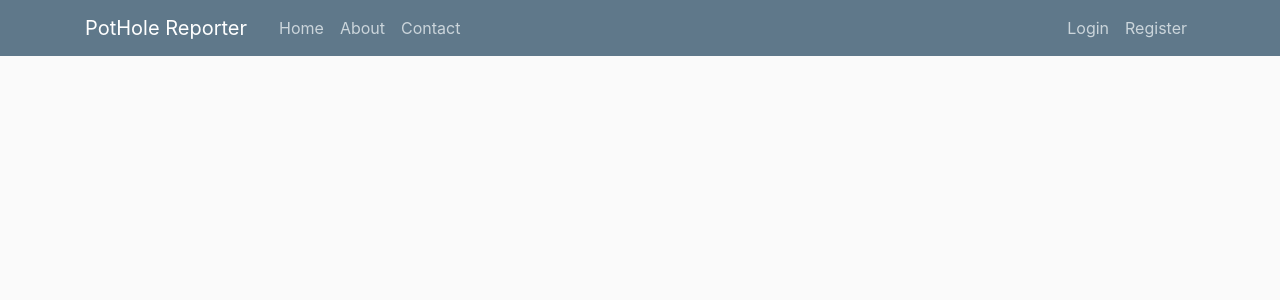
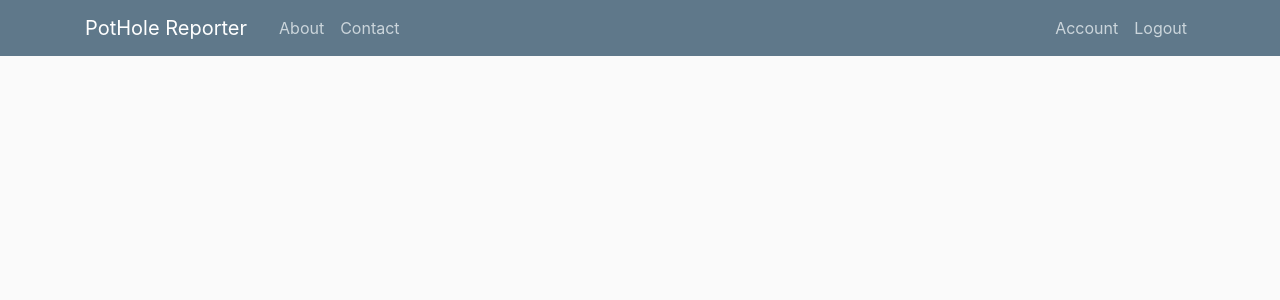
Before and after one commit to aryahaji/PotholeReporter, a Flask app: page / in a window 1280 px wide. Shown: the top 300 px of the page. Run offline with Flask 2, Linux system fonts and the light colour scheme; the visitor is signed in with stand-in values (Sample User, id 1); parts of the project's set-up code (start-up, migrations or seed data) failed here and were passed over; some libraries are stand-ins or nearby versions.

Commit message:
changed what links are shown in the navbar when logged in. Also got rid of extra home link in navbar. Added an account route that displays the Town name for now.

```diff
--- a/PotHoleReporter/routes.py
+++ b/PotHoleReporter/routes.py
@@ -47,3 +47,7 @@ def register():
         flash(f'Your account has been created!', 'success')
         return redirect(url_for('login'))
     return render_template('register.html', title='Register', form=form)
+
+@application.route('/account')
+def account():
+    return render_template('account.html', title='Account')
--- /dev/null
+++ b/PotHoleReporter/templates/account.html
@@ -0,0 +1,5 @@
+{% extends "layout.html" %}
+
+{% block content %}
+    <h1>{{ current_user.town }}</h1>
+{% endblock content %}
--- a/PotHoleReporter/templates/layout.html
+++ b/PotHoleReporter/templates/layout.html
@@ -17,20 +17,24 @@
         <header class="site-header">
             <nav class="navbar navbar-expand-md navbar-dark bg-steel fixed-top">
                 <div class="container">
-                    <a class="navbar-brand mr-4" href="/">PotHole Reporter</a>
+                    <a class="navbar-brand mr-4" href="{{ url_for('home') }}">PotHole Reporter</a>
                     <button class="navbar-toggler" type="button" data-toggle="collapse" data-target="#navbarToggle" aria-controls="navbarToggle" aria-expanded="false" aria-label="Toggle navigation">
                         <span class="navbar-toggler-icon"></span>
                     </button>
                     <div class="collapse navbar-collapse" id="navbarToggle">
                         <div class="navbar-nav mr-auto">
-                            <a class="nav-item nav-link" href="{{ url_for('home') }}">Home</a>
                             <a class="nav-item nav-link" href="{{ url_for('about') }}">About</a>
                             <a class="nav-item nav-link" href="{{ url_for('contact') }}">Contact</a>
                         </div>
                         <!-- Navbar Right Side -->
                         <div class="navbar-nav">
-                            <a class="nav-item nav-link" href="{{ url_for('login') }}">Login</a>
-                            <a class="nav-item nav-link" href="{{ url_for('register') }}">Register</a>
+                            {% if current_user.is_authenticated %}
+                            <a class="nav-item nav-link" href="{{ url_for('account') }}">Account</a>
+                            <a class="nav-item nav-link" href="{{ url_for('logout') }}">Logout</a>
+                            {% else %}
+                                <a class="nav-item nav-link" href="{{ url_for('login') }}">Login</a>
+                                <a class="nav-item nav-link" href="{{ url_for('register') }}">Register</a>
+                            {% endif %}
                         </div>
                     </div>
                 </div>
```
